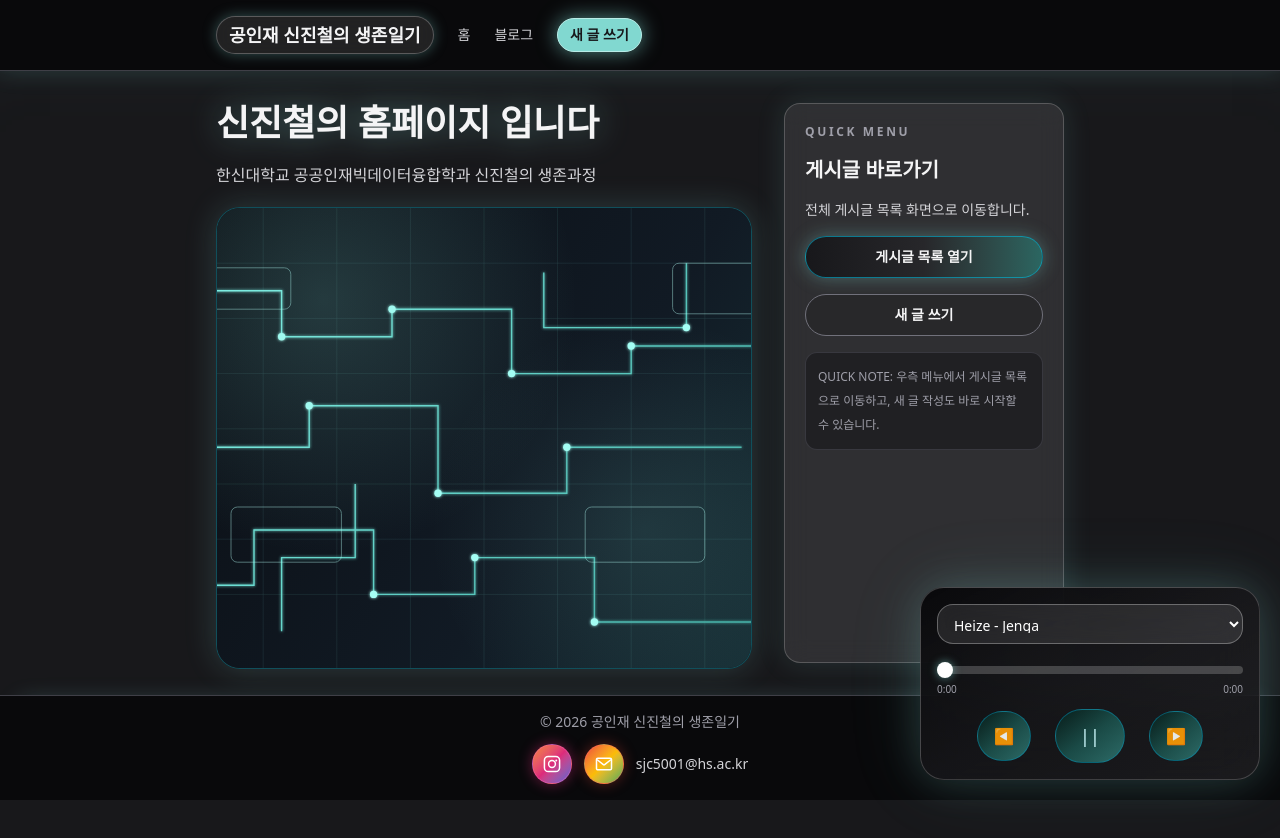
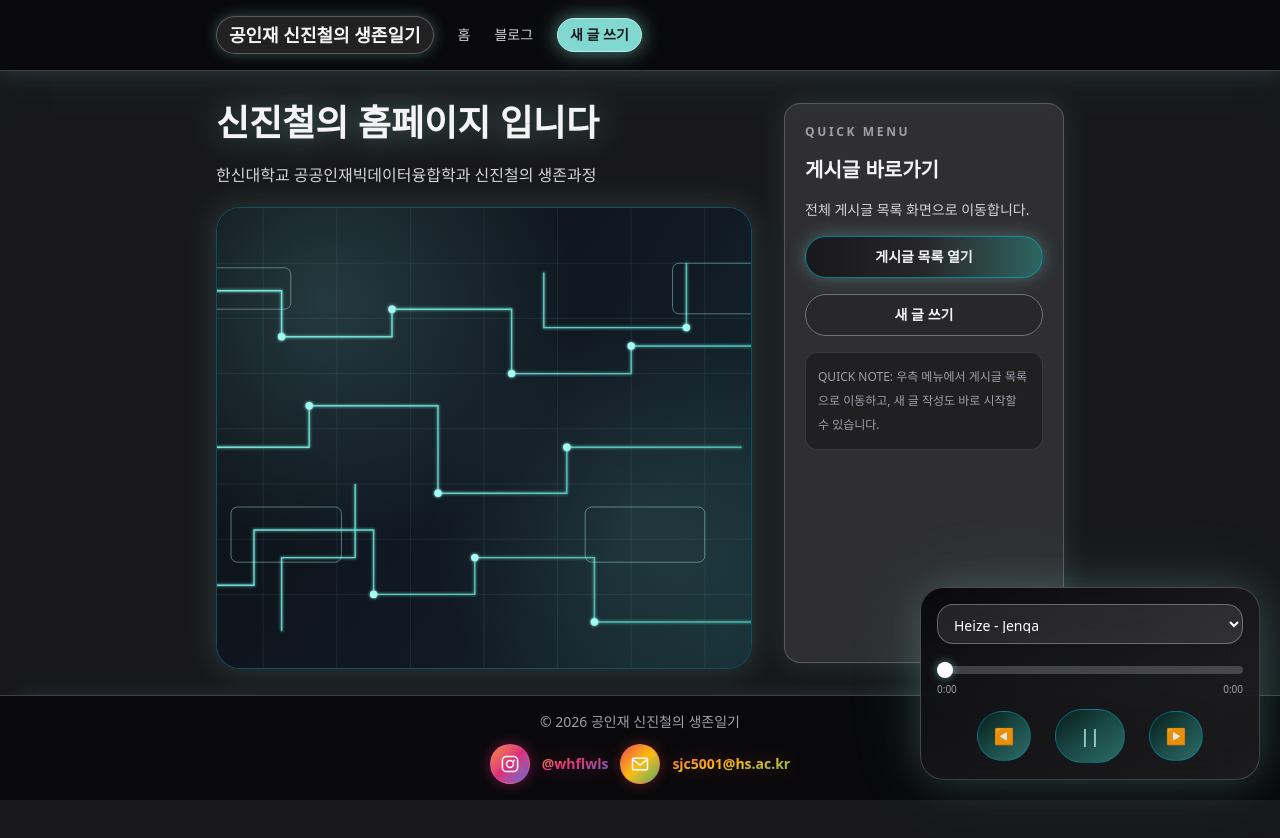
Before and after one commit to shin-jin-cheol/my-first-web, a Next.js app: page / in a window 1280 px wide. Shown: the top 838 px of the page. Built offline with nearby package versions, Linux system fonts and the light colour scheme.

Commit message:
style: gradient text for instagram handle and email in footer

```diff
--- a/app/layout.tsx
+++ b/app/layout.tsx
@@ -58,6 +58,9 @@ export default function RootLayout({
                 </svg>
                 <span className="sr-only">인스타그램 바로가기 (@whflwls)</span>
               </a>
+              <p className="bg-gradient-to-br from-[#f58529] via-[#dd2a7b] to-[#515bd4] bg-clip-text text-sm font-semibold text-transparent drop-shadow-[0_0_10px_rgba(221,42,123,0.35)]">
+                @whflwls
+              </p>
               <a
                 href="mailto:sjc5001@hs.ac.kr"
                 aria-label="이메일 보내기"
@@ -75,7 +78,9 @@ export default function RootLayout({
                 </svg>
                 <span className="sr-only">이메일 보내기 (sjc5001@hs.ac.kr)</span>
               </a>
-              <p className="text-sm text-zinc-300">sjc5001@hs.ac.kr</p>
+              <p className="bg-gradient-to-br from-[#ea4335] via-[#fbbc05] to-[#34a853] bg-clip-text text-sm font-semibold text-transparent drop-shadow-[0_0_10px_rgba(234,67,53,0.3)]">
+                sjc5001@hs.ac.kr
+              </p>
             </div>
           </div>
         </footer>
```
